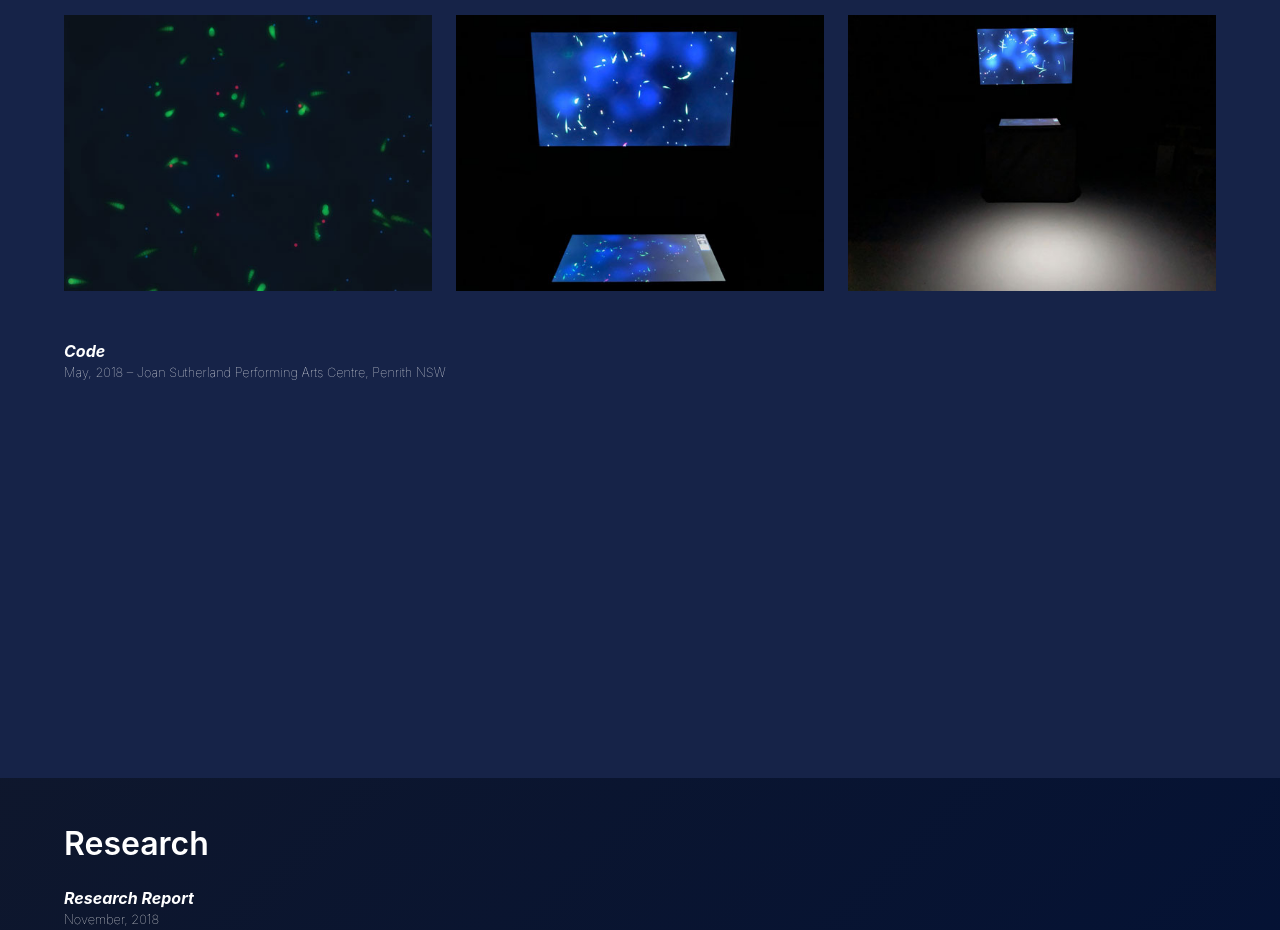
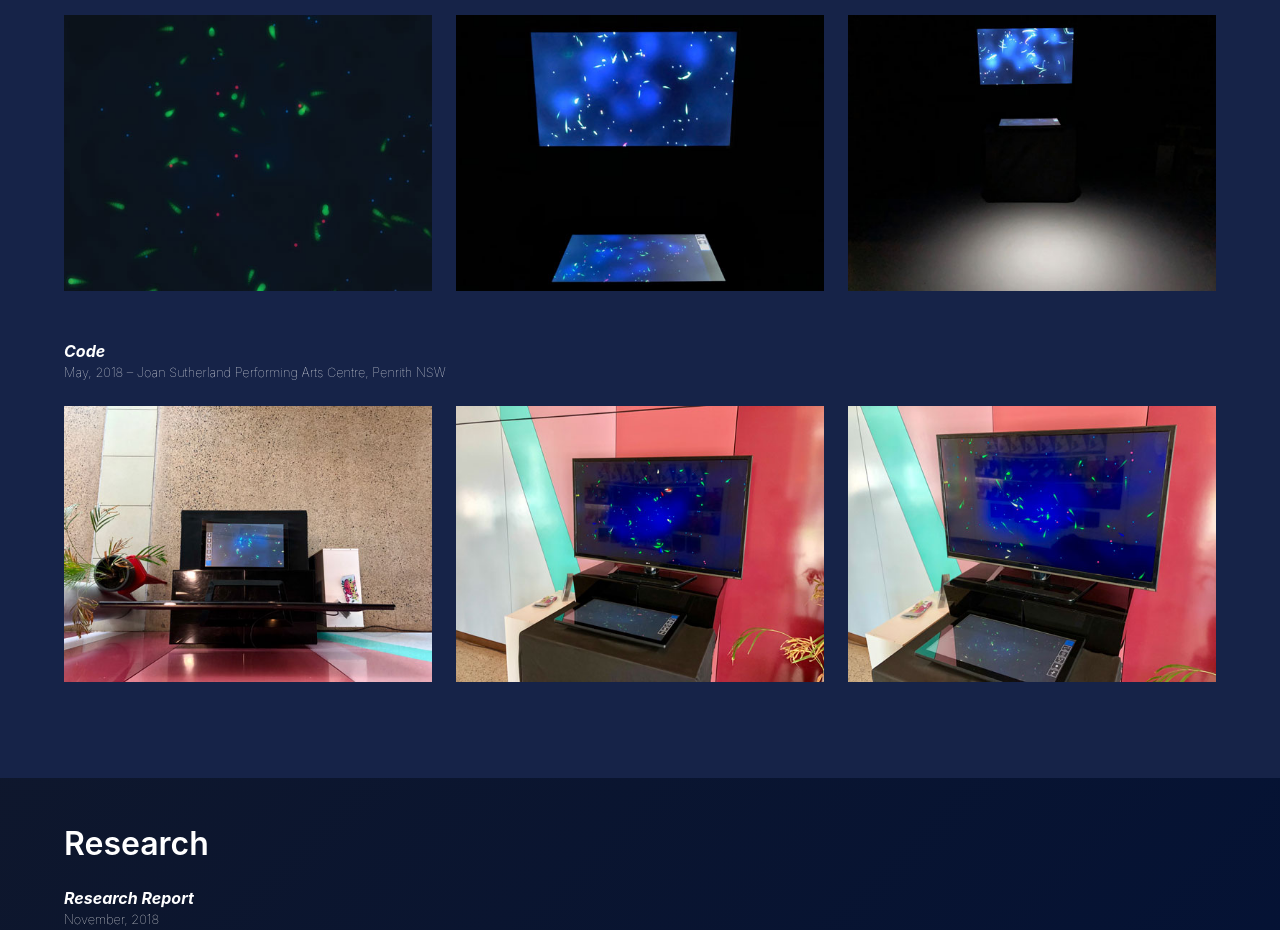
Before and after one commit to CallumHoward/evolving-ecosystems, a plain HTML site: page index.html in a window 1280 px wide. Shown: the part 1500-2430 px from the top of the page. Drawn offline with nearby package versions, Linux system fonts and the light colour scheme.

Commit message:
added photos from the jaon

```diff
--- a/index.html
+++ b/index.html
@@ -127,19 +127,19 @@ PUBLIC "-//W3C//DTD XHTML 1.0 Strict//EN"
       <div class="columns">
         <div class="column">
           <figure class="image is-4by3">
-            <!--<img src="images/00.jpg" />-->
+            <img src="images/03.jpg" />
           </figure>
         </div>
 
         <div class="column">
           <figure class="image is-4by3">
-            <!--<img src="images/01.jpg" />-->
+            <img src="images/04.jpg" />
           </figure>
         </div>
 
         <div class="column">
           <figure class="image is-4by3">
-            <!--<img src="images/02.jpg" />-->
+            <img src="images/05.jpg" />
           </figure>
         </div>
 
```
Also changed, not shown: images/03.jpg (added), images/04.jpg (added), images/05.jpg (added).
